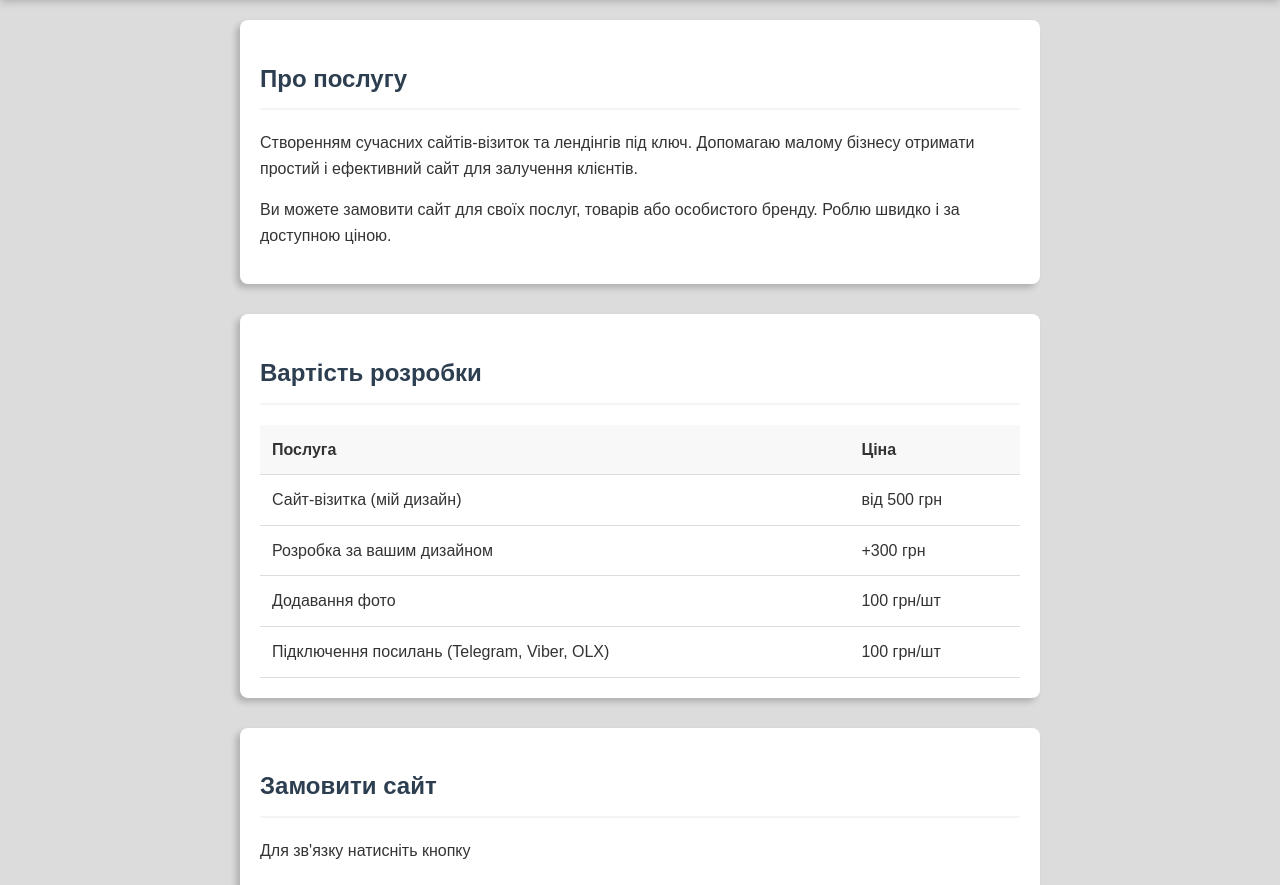
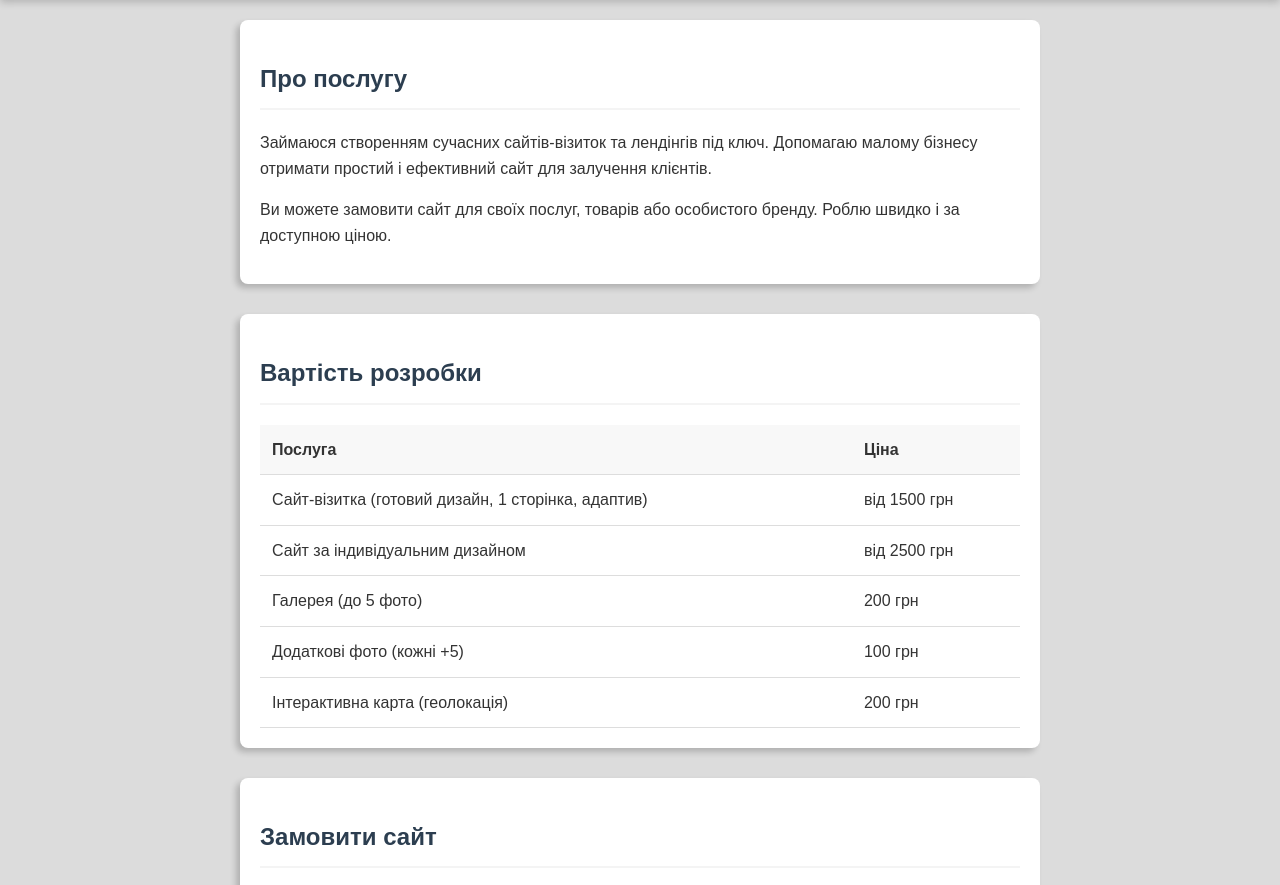
Before and after one commit to Lubny-siti/My_landing, a plain HTML site: page index.html in a window 1280 px wide. Shown: the part 166-1051 px from the top of the page. Drawn offline with Linux system fonts and the light colour scheme.

Commit message:
Add files via upload

```diff
--- a/index.html
+++ b/index.html
@@ -8,7 +8,6 @@
     <meta name="description" content="Створення лендінгів та сайтів-візиток недорого. Швидко, якісно, під ключ. Для малого бізнесу та приватних майстрів.">
 
     <style>
-/* Основні налаштування */
 body {
     font-family: Arial, sans-serif;
     line-height: 1.6;
@@ -24,7 +23,6 @@ body {
     padding: 20px;
 }
 
-/* Шапка */
 header {
     background: #2c3e50;
     color: #ffffff;
@@ -42,7 +40,6 @@ header h1 {
     font-size: 22px;
 }
 
-/* Лого */
 .header-logo {
     width: 110px;
     height: auto;
@@ -51,7 +48,6 @@ header h1 {
     right: 10px;
 }
 
-/* Секції */
 section {
     background: #fff;
     padding: 20px;
@@ -66,7 +62,6 @@ h2 {
     padding-bottom: 10px;
 }
 
-/* Таблиця */
 table {
     width: 100%;
     border-collapse: collapse;
@@ -83,7 +78,6 @@ table th {
     background-color: #f8f8f8;
 }
 
-/* Кнопка */
 .btn {
     display: inline-block;
     background: #e8491d;
@@ -100,7 +94,6 @@ table th {
     background: #c0392b;
 }
 
-/* Футер */
 footer {
     text-align: center;
     padding: 20px;
@@ -108,7 +101,6 @@ footer {
     color: #777;
 }
 
-/* Адаптив */
 @media (max-width: 600px) {
     .header-logo {
         width: 70px;
@@ -138,7 +130,7 @@ footer {
         <h2>Про послугу</h2>
 
         <p>
-        Створенням сучасних сайтів-візиток та лендінгів під ключ.
+        Займаюся створенням сучасних сайтів-візиток та лендінгів під ключ.
         Допомагаю малому бізнесу отримати простий і ефективний сайт для залучення клієнтів.
         </p>
 
@@ -157,21 +149,30 @@ footer {
                 <th>Послуга</th>
                 <th>Ціна</th>
             </tr>
+
             <tr>
-                <td>Сайт-візитка (мій дизайн)</td>
-                <td>від 500 грн</td>
+                <td>Сайт-візитка (готовий дизайн, 1 сторінка, адаптив)</td>
+                <td>від 1500 грн</td>
             </tr>
+
             <tr>
-                <td>Розробка за вашим дизайном</td>
-                <td>+300 грн</td>
+                <td>Сайт за індивідуальним дизайном</td>
+                <td>від 2500 грн</td>
             </tr>
+
             <tr>
-                <td>Додавання фото</td>
-                <td>100 грн/шт</td>
+                <td>Галерея (до 5 фото)</td>
+                <td>200 грн</td>
             </tr>
+
             <tr>
-                <td>Підключення посилань (Telegram, Viber, OLX)</td>
-                <td>100 грн/шт</td>
+                <td>Додаткові фото (кожні +5)</td>
+                <td>100 грн</td>
+            </tr>
+
+            <tr>
+                <td>Інтерактивна карта (геолокація)</td>
+                <td>200 грн</td>
             </tr>
         </table>
 
```
